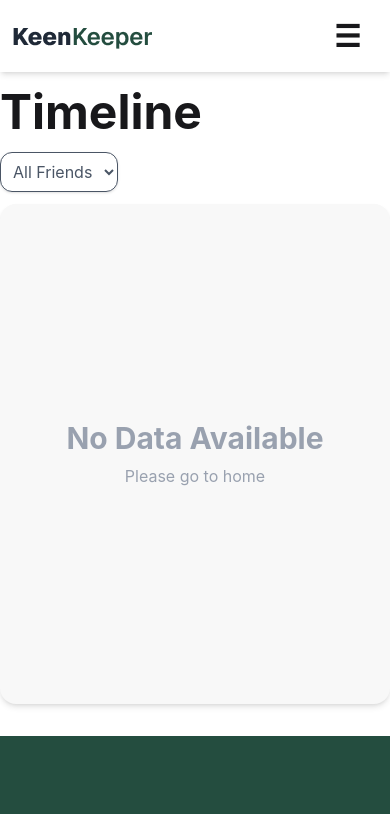
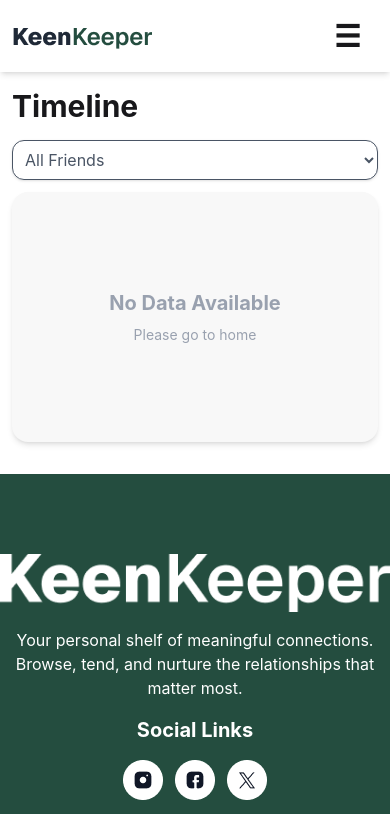
Before and after one commit to SamiaBaly/a7-kinkeeper-project, a React (Vite) app: page /timeLine in a window 390 px wide. Shown: the top 814 px of the page. Built offline with nearby package versions, Linux system fonts and the light colour scheme.

Commit message:
modify pages

```diff
--- a/src/Pages/friendsDetails/FriendsDetails.jsx
+++ b/src/Pages/friendsDetails/FriendsDetails.jsx
@@ -44,12 +44,12 @@ const FriendsDetails = () => {
             <div className="card-body items-center text-center">
               <h2 className="card-title font-bold text-2xl">{name}</h2>
               <button
-                className={`px-3 text-xl my-2 rounded-xl ${
+                className={`px-3 text-xl my-2 rounded-xl text-white ${
                   status === 'overdue'
-                    ? 'bg-amber-100'
+                    ? 'bg-amber-500'
                     : status === 'on-track'
-                      ? 'bg-red-100 '
-                      : 'bg-green-100'
+                      ? 'bg-red-500 '
+                      : 'bg-green-800'
                 }`}
               >
                 {status}
--- a/src/componants/HomePage/Friend/Friend.jsx
+++ b/src/componants/HomePage/Friend/Friend.jsx
@@ -37,9 +37,9 @@ const Friend = ({ friend }) => {
             </div>
             <div className="card-actions">
               <button
-                className={`px-3 text-xl my-2 rounded-xl ${status === 'overdue' ?
-                  'bg-amber-100' :
-                  status==="on-track"? 'bg-red-100 ':"bg-green-100"}`}
+                className={`px-3 text-xl my-2 rounded-xl text-white ${status === 'overdue' ?
+                  'bg-amber-500' :
+                  status==="on-track"? 'bg-red-500 ':"bg-green-800"}`}
               >
                 {status}
               </button>
--- a/src/componants/Navbar/Navbar.jsx
+++ b/src/componants/Navbar/Navbar.jsx
@@ -11,14 +11,16 @@ const Navbar = () => {
         <img src={logoImg} alt="KeenKeeper" />
 
         {/* Mobile Dropdown */}
-        <div className="dropdown lg:hidden">
+        <div className="dropdown dropdown-end lg:hidden relative">
+          {/* Button */}
           <div tabIndex={0} role="button" className="btn btn-ghost text-3xl">
             ☰
           </div>
 
+          {/* Menu */}
           <ul
             tabIndex={0}
-            className="menu menu-sm dropdown-content mt-3 z-[1] p-2 shadow bg-base-100 rounded-box w-52"
+            className="dropdown-content menu p-2 shadow bg-base-100 rounded-box w-52 mt-3 z-[999]"
           >
             <li>
               <NavLink to="/" className="flex gap-2">
--- a/src/componants/timeLine/TimeLine.jsx
+++ b/src/componants/timeLine/TimeLine.jsx
@@ -1,33 +1,34 @@
 import React, { useContext, useState } from 'react';
 import { TimelineContextPro } from '../../context/TimelineContext';
 
+const TimeLine = () => {
+  const { timelineData } = useContext(TimelineContextPro);
 
+  const typeOrder = {
+    Meetup: 1,
+    text: 2,
+    video: 3,
+  };
 
-const TimeLine = () => {
-  const {timelineData} = useContext(TimelineContextPro);
-  const typeOrder ={
-    Meetup:1,
-    text:2,
-    video:3
-  }
+  const [filter, setFilter] = useState('all');
 
-  const [filter, setFilter]=useState("all");
-
-  const filterData =timelineData.filter(item=>{
-    if(filter==="all")return true;
-    return item.type ===filter;
-  }).sort((a,b)=>{
-    return typeOrder[a.type]-typeOrder[b.type]
-  });
-
-
-
+  const filterData = timelineData
+    .filter(item => {
+      if (filter === 'all') return true;
+      return item.type === filter;
+    })
+    .sort((a, b) => typeOrder[a.type] - typeOrder[b.type]);
 
   return (
-    <div className="container mx-auto">
-      <h1 className="text-5xl font-bold my-4">Timeline</h1>
+    <div className="container mx-auto px-3 sm:px-0">
+      {/* Title */}
+      <h1 className="text-3xl sm:text-4xl md:text-5xl font-bold my-4">
+        Timeline
+      </h1>
+
+      {/* Filter */}
       <select
-        className=" p-2 border mb-3 rounded-xl text-gray-600 shadow-sm focus:outline-none"
+        className="w-full sm:w-auto p-2 border mb-3 rounded-xl text-gray-600 shadow-sm focus:outline-none"
         value={filter}
         onChange={e => setFilter(e.target.value)}
       >
@@ -37,43 +38,55 @@ const TimeLine = () => {
         <option value="video">Video</option>
       </select>
 
-
-
-      {filterData.length ===0?(
-        <div className='h-[500px] bg-base-200 mb-8 rounded-2xl text-center flex flex-col justify-center shadow-md'>
-          <h2 className='text-3xl font-bold text-gray-400 mb-2'>No Data Available</h2>
-          <p className='text-gray-400'>Please go to home</p>
+      {/* Empty State */}
+      {filterData.length === 0 ? (
+        <div className="h-[250px] sm:h-[400px] md:h-[500px] bg-base-200 mb-8 rounded-2xl text-center flex flex-col justify-center shadow-md px-4">
+          <h2 className="text-xl sm:text-2xl md:text-3xl font-bold text-gray-400 mb-2">
+            No Data Available
+          </h2>
+          <p className="text-gray-400 text-sm sm:text-base">
+            Please go to home
+          </p>
         </div>
-      ):( filterData.map(data => {
+      ) : (
+        filterData.map(data => {
           const date = new Date(data.time).toLocaleDateString('en-US', {
             month: 'long',
             day: 'numeric',
             year: 'numeric',
           });
+
           return (
             <div
               key={data.id}
-            className="bg-base-200 shadow-md px-4 py-8 my-4 flex items-center gap-4 "
+              className="bg-base-200 shadow-md px-4 py-5 sm:py-6 md:py-8 my-3 rounded-xl
+                         flex flex-col sm:flex-row items-start sm:items-center gap-3 sm:gap-4"
             >
-            <div className="text-6xl">
+              {/* Icon */}
+              <div className="text-4xl sm:text-5xl md:text-6xl">
                 {data.type === 'Meetup' && '🤝'}
                 {data.type === 'text' && '🗨️'}
                 {data.type === 'video' && '📽️'}
               </div>
+
+              {/* Text */}
               <div>
-              <p className=" ">
-                <span
-                  className={`font-bold capitalize text-green-800 text-2xl`}
-                >
+                <p className="text-base sm:text-lg md:text-xl">
+                  <span className="font-bold capitalize text-green-800 text-lg sm:text-xl md:text-2xl">
                     {data.type}
                   </span>{' '}
-                with <span className="text-xl">{data.name}</span>
+                  with{' '}
+                  <span className="text-base sm:text-lg md:text-xl">
+                    {data.name}
+                  </span>
                 </p>
-              <p className="text-gray-500 text-[16px]">{date}</p>
+
+                <p className="text-gray-500 text-sm sm:text-base">{date}</p>
               </div>
             </div>
           );
-      }))}
+        })
+      )}
     </div>
   );
 };
```
Lines whose indentation alone changed are shown as unchanged.
